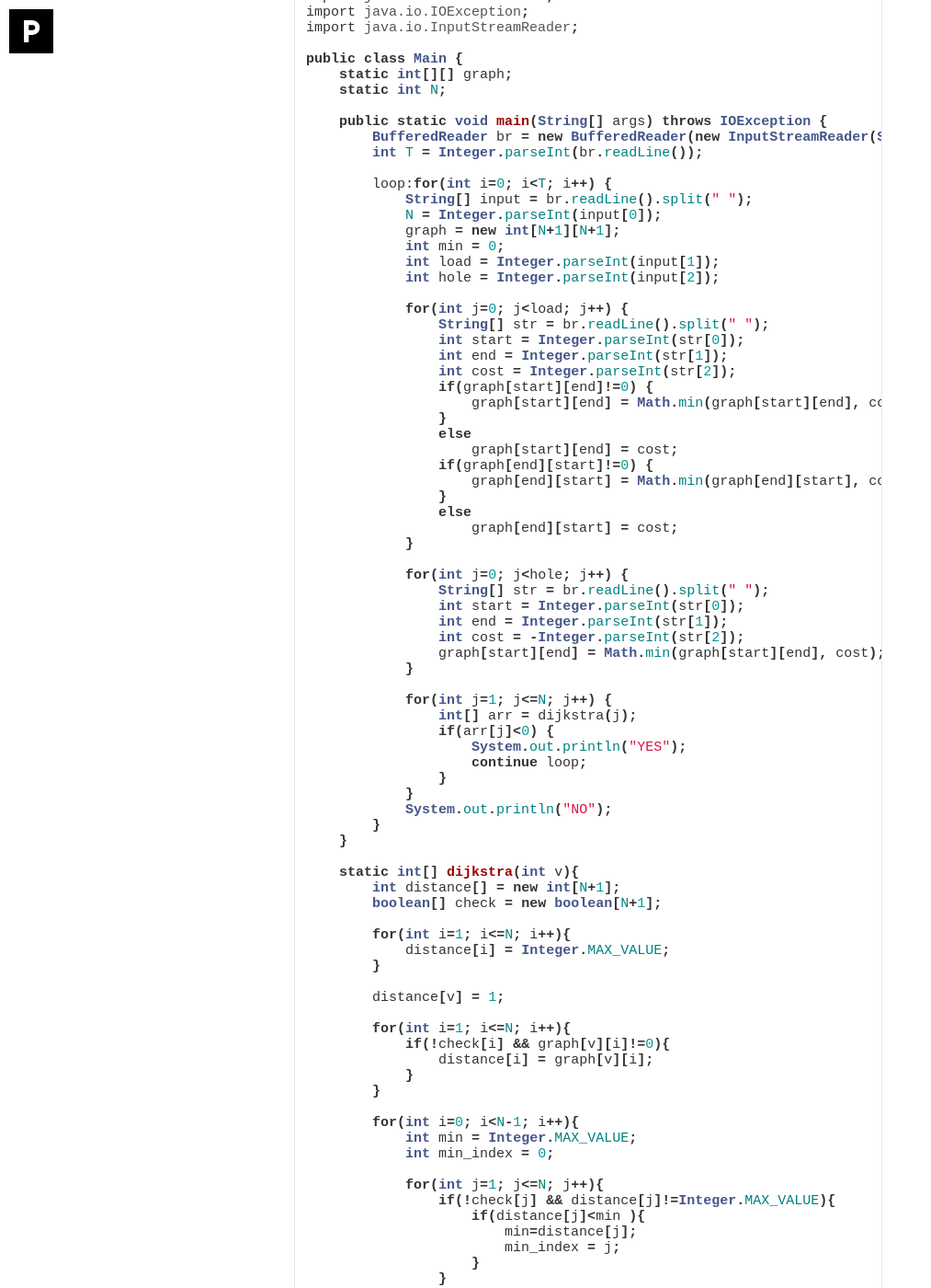
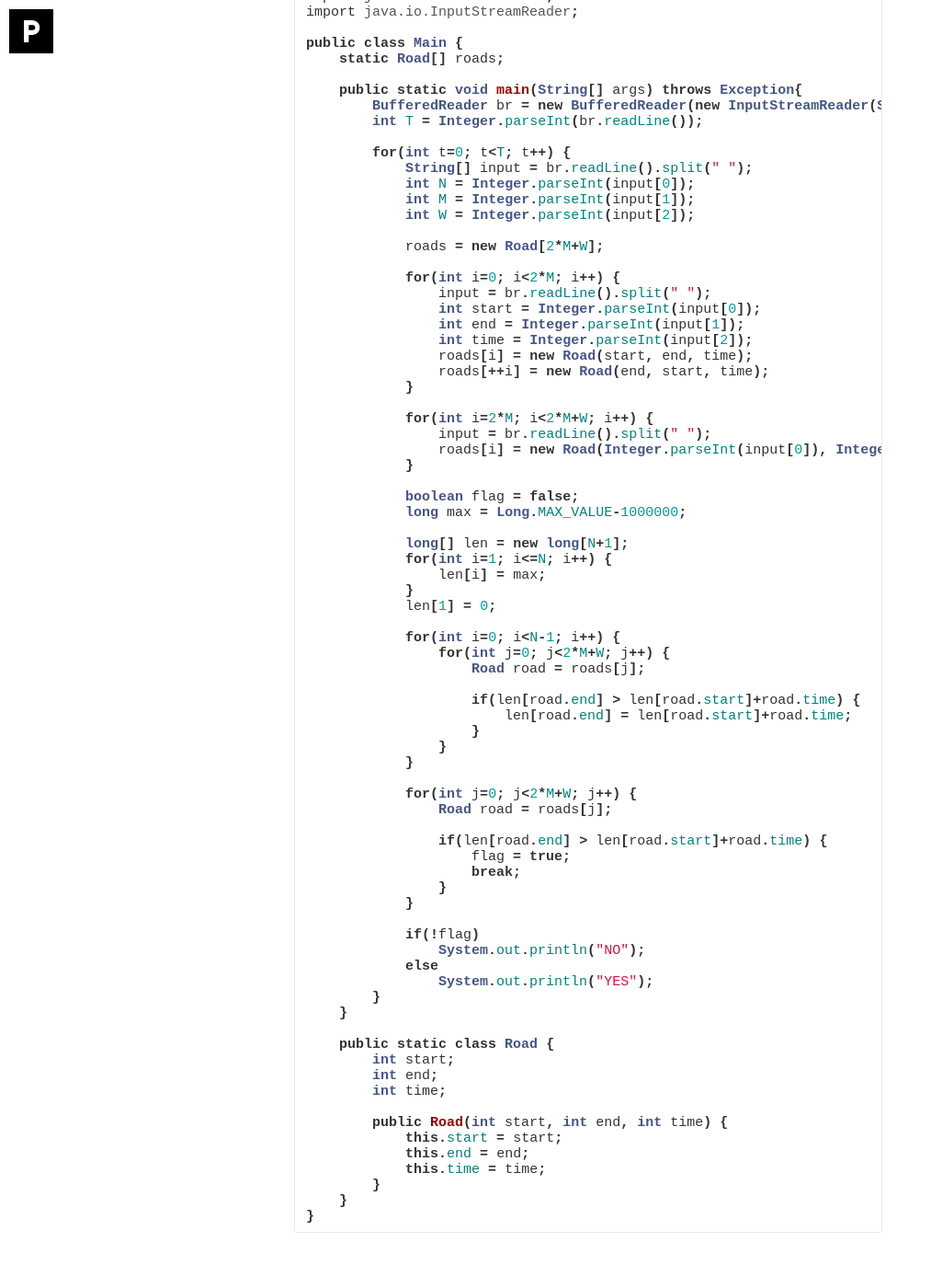
Before and after one commit to pss407/pss407.github.io, a Jekyll site: the page built from _posts/2020-04-30-백준#1865.md, in a window 1280 px wide and 1400 px high, scrolled down 2834 px. Shown: the whole window at 92% size, without its empty margins (0-1013 px from the left). Built offline with Jekyll 4.4.1, drawn with Linux system fonts in a browser that asks for light colours; nearby versions of some CDN libraries; some web fonts are replaced; some of the changed text lies outside the part shown.

Commit message:
Update 2020-04-30-백준#1865.md

````diff
--- a/_posts/2020-04-30-백준#1865.md
+++ b/_posts/2020-04-30-백준#1865.md
@@ -2,7 +2,7 @@
 layout: post
 title:  "[백준]#1865 웜홀"
 date:   2020-04-30 21:15:25
-categories: Algorithm, Dijkstra
+categories: Algorithm Bellman-Ford
 tags: baekjoon
 image: /assets/article_images/2014-11-30-mediator_features/night-track.JPG
 image2: /assets/article_images/2014-11-30-mediator_features/night-track-mobile.JPG
@@ -54,105 +54,86 @@ YES
 풀이
 --------------------------
 
-이 문제는 Dijkstra 알고리즘을 이용해서 풀 수 있었다. 하지만 몇가지 고려해야될 점들이 있어서 꽤 어려웠다.
+이 문제는 밸만-포드 알고리즘을 이용해서 풀 수 있었다. 하지만 몇가지 고려해야될 점들이 있어서 꽤 어려웠다.
 
 ```java
 import java.io.BufferedReader;
-import java.io.IOException;
 import java.io.InputStreamReader;
 
 public class Main {
-    static int[][] graph;
-    static int N;
+    static Road[] roads;
 
-    public static void main(String[] args) throws IOException {
+    public static void main(String[] args) throws Exception{
         BufferedReader br = new BufferedReader(new InputStreamReader(System.in));
         int T = Integer.parseInt(br.readLine());
 
-        loop:for(int i=0; i<T; i++) {
+        for(int t=0; t<T; t++) {
             String[] input = br.readLine().split(" ");
-            N = Integer.parseInt(input[0]);
-            graph = new int[N+1][N+1];
-            int min = 0;
-            int load = Integer.parseInt(input[1]);
-            int hole = Integer.parseInt(input[2]);
+            int N = Integer.parseInt(input[0]);
+            int M = Integer.parseInt(input[1]);
+            int W = Integer.parseInt(input[2]);
 
-            for(int j=0; j<load; j++) {
-                String[] str = br.readLine().split(" ");
-                int start = Integer.parseInt(str[0]);
-                int end = Integer.parseInt(str[1]);
-                int cost = Integer.parseInt(str[2]);
-                if(graph[start][end]!=0) {
-                    graph[start][end] = Math.min(graph[start][end], cost);
-                }
-                else
-                    graph[start][end] = cost;
-                if(graph[end][start]!=0) {
-                    graph[end][start] = Math.min(graph[end][start], cost);
-                }
-                else
-                    graph[end][start] = cost;
+            roads = new Road[2*M+W];
+
+            for(int i=0; i<2*M; i++) {
+                input = br.readLine().split(" ");
+                int start = Integer.parseInt(input[0]);
+                int end = Integer.parseInt(input[1]);
+                int time = Integer.parseInt(input[2]);
+                roads[i] = new Road(start, end, time);
+                roads[++i] = new Road(end, start, time);
             }
 
-            for(int j=0; j<hole; j++) {
-                String[] str = br.readLine().split(" ");
-                int start = Integer.parseInt(str[0]);
-                int end = Integer.parseInt(str[1]);
-                int cost = -Integer.parseInt(str[2]);
-                graph[start][end] = Math.min(graph[start][end], cost);
+            for(int i=2*M; i<2*M+W; i++) {
+                input = br.readLine().split(" ");
+                roads[i] = new Road(Integer.parseInt(input[0]), Integer.parseInt(input[1]), -Integer.parseInt(input[2]));
             }
 
-            for(int j=1; j<=N; j++) {
-                int[] arr = dijkstra(j);
-                if(arr[j]<0) {
-                    System.out.println("YES");
-                    continue loop;
-                }
+            boolean flag = false;
+            long max = Long.MAX_VALUE-1000000;
+
+            long[] len = new long[N+1];
+            for(int i=1; i<=N; i++) {
+                len[i] = max;
             }
-            System.out.println("NO");
-        }
-    }
+            len[1] = 0;
 
-    static int[] dijkstra(int v){
-        int distance[] = new int[N+1];
-        boolean[] check = new boolean[N+1];
+            for(int i=0; i<N-1; i++) {
+                for(int j=0; j<2*M+W; j++) {
+                    Road road = roads[j];
 
-        for(int i=1; i<=N; i++){
-            distance[i] = Integer.MAX_VALUE;
-        }
-
-        distance[v] = 1;
-
-        for(int i=1; i<=N; i++){
-            if(!check[i] && graph[v][i]!=0){
-                distance[i] = graph[v][i];
-            }
-        }
-
-        for(int i=0; i<N-1; i++){
-            int min = Integer.MAX_VALUE;
-            int min_index = 0;
-
-            for(int j=1; j<=N; j++){
-                if(!check[j] && distance[j]!=Integer.MAX_VALUE){
-                    if(distance[j]<min ){
-                        min=distance[j];
-                        min_index = j;
+                    if(len[road.end] > len[road.start]+road.time) {
+                        len[road.end] = len[road.start]+road.time;
                     }
                 }
             }
 
-            check[min_index] = true;
+            for(int j=0; j<2*M+W; j++) {
+                Road road = roads[j];
 
-            for(int j=1; j<=N; j++){
-                if(!check[j] && graph[min_index][j]!=0){
-                    if(distance[j]>distance[min_index]+graph[min_index][j]){
-                        distance[j] = distance[min_index]+graph[min_index][j];
-                    }
+                if(len[road.end] > len[road.start]+road.time) {
+                    flag = true;
+                    break;
                 }
             }
+
+            if(!flag)
+                System.out.println("NO");
+            else
+                System.out.println("YES");
         }
-        return distance;
+    }
+
+    public static class Road {
+        int start;
+        int end;
+        int time;
+
+        public Road(int start, int end, int time) {
+            this.start = start;
+            this.end = end;
+            this.time = time;
+        }
     }
 }
 ```
````
